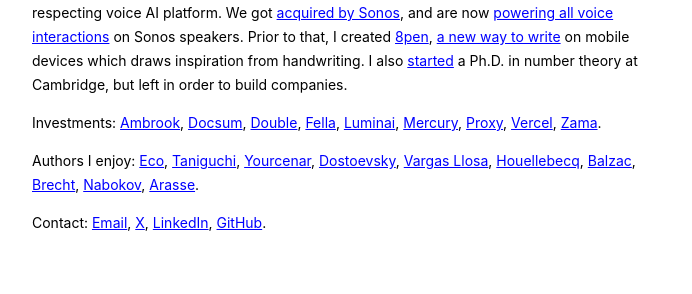
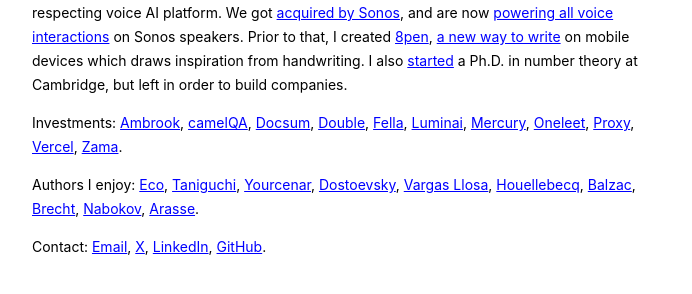
Before and after one commit to michaelfester/michaelfester.com, a plain HTML site: page index.html in a window 1280 px wide. Shown: the part 152-446 px from the top of the page, without its empty margins (288-980 px from the left). Drawn offline with Linux system fonts and the light colour scheme.

Commit message:
Update investments

```diff
--- a/index.html
+++ b/index.html
@@ -58,11 +58,13 @@
     </p>
     <p>
       Investments: <a href="https://ambrook.com">Ambrook</a>,
+      <a href="https://camelqa.com/">camelQA</a>,
       <a href="https://www.docsum.ai/">Docsum</a>,
       <a href="https://withdouble.com/">Double</a>,
       <a href="https://www.fellahealth.com/">Fella</a>,
       <a href="https://luminai.com">Luminai</a>,
       <a href="https://mercury.com">Mercury</a>,
+      <a href="https://www.oneleet.com/">Oneleet</a>,
       <a href="https://ouraring.com/blog/oura-acquires-proxy/">Proxy</a>,
       <a href="https://vercel.com">Vercel</a>,
       <a href="https://zama.ai">Zama</a>.
```
